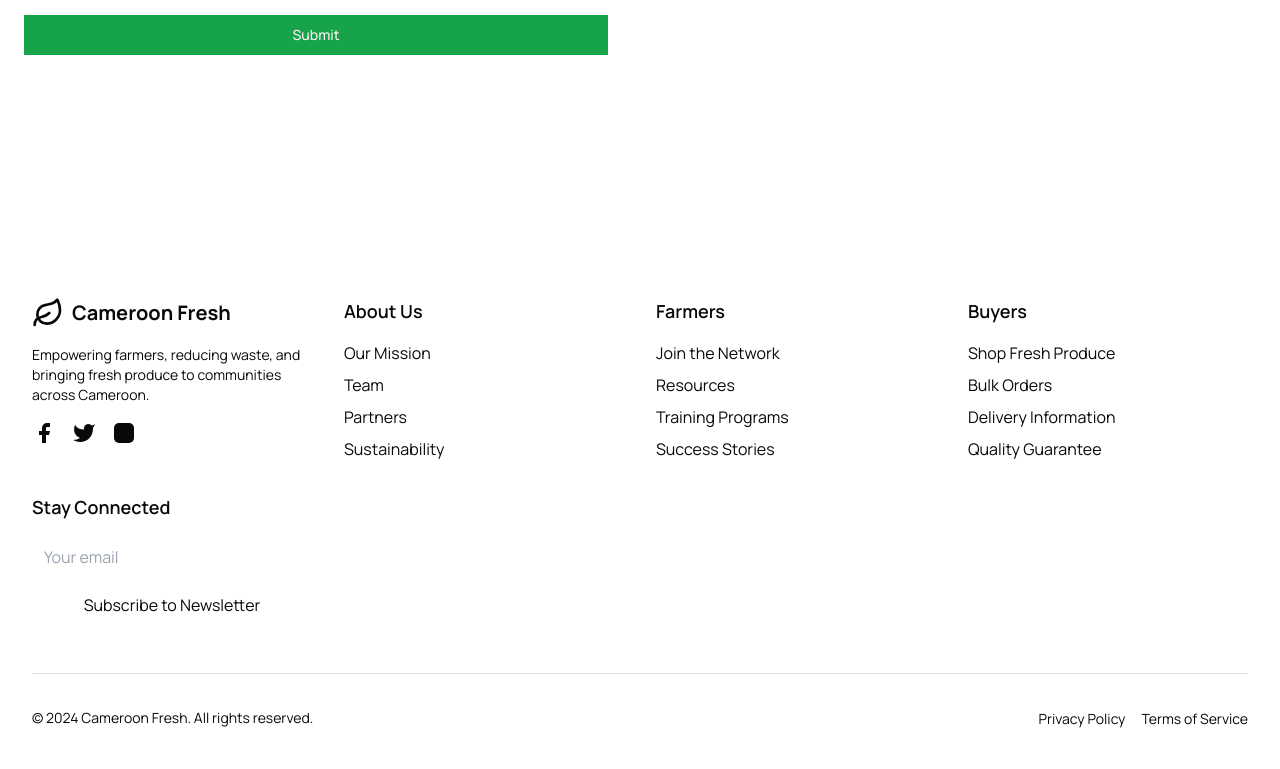
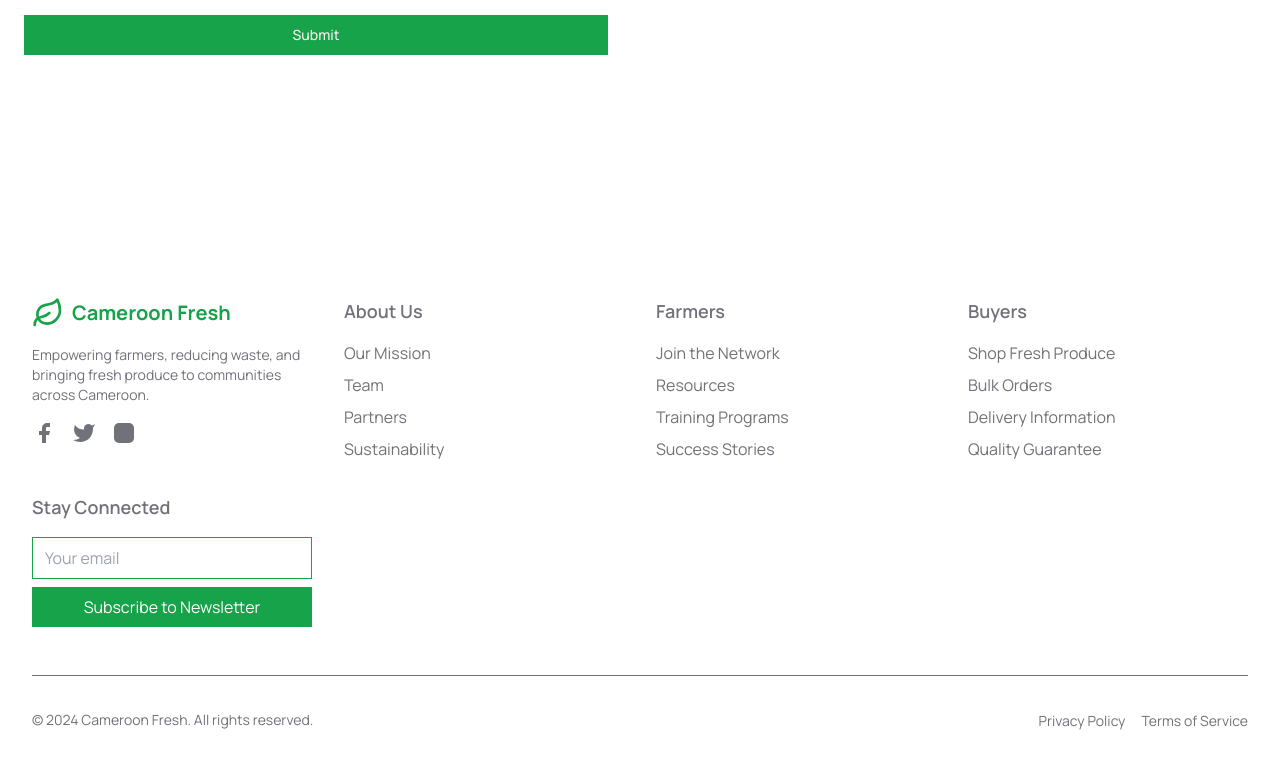
Before and after one commit to jordanwilfry/trojanos, a Next.js app: page /contact in a window 1280 px wide. Shown: the part 607-1376 px from the top of the page. Built offline with nearby package versions, Linux system fonts and the light colour scheme.

Commit message:
footer and navbar modified

```diff
--- a/components/layout/contact.jsx
+++ b/components/layout/contact.jsx
@@ -1,3 +1,8 @@
+"use client"
+
+import { useEffect, useRef } from "react";
+import { motion } from "framer-motion";
+import gsap from "gsap";
 import Link from "next/link";
 import { Label } from "@/components/ui/label";
 import { Input } from "@/components/ui/input";
@@ -5,12 +10,38 @@ import { Textarea } from "@/components/ui/textarea";
 import { Button } from "@/components/ui/button";
 
 export default function ContactPage() {
+  const formRef = useRef(null);
+
+  useEffect(() => {
+    const elements = formRef.current.querySelectorAll(
+      "input, textarea, button"
+    );
+    gsap.from(elements, {
+      duration: 0.6,
+      y: -20,
+      opacity: 0,
+      stagger: 0.2,
+      ease: "power3.out",
+      delay: 0.5,
+    });
+  }, []);
+
   return (
-    <div className="flex flex-col min-h-[100dvh]">
+    <div className="flex flex-col min-h-[100vh]">
       <main className="flex-1">
-        <section className="w-full py-12 md:py-24 lg:py-32">
+        <motion.section
+          initial={{ opacity: 0, y: 50 }}
+          animate={{ opacity: 1, y: 0 }}
+          transition={{ duration: 0.8 }}
+          className="w-full py-12 md:py-24 lg:py-32"
+        >
           <div className="container px-4 md:px-6 grid gap-6 lg:grid-cols-[1fr_400px] lg:gap-12 xl:grid-cols-[1fr_600px]">
-            <div className="flex flex-col justify-center space-y-4">
+            <motion.div
+              initial={{ opacity: 0, x: -100 }}
+              animate={{ opacity: 1, x: 0 }}
+              transition={{ duration: 0.8, delay: 0.3 }}
+              className="flex flex-col justify-center space-y-4"
+            >
               <div className="space-y-2">
                 <h1 className="text-3xl font-bold tracking-tighter sm:text-5xl xl:text-6xl/none">
                   Contact Us
@@ -20,10 +51,10 @@ export default function ContactPage() {
                   can get involved, or to discuss potential partnerships.
                 </p>
               </div>
-              <div className="grid gap-4">
+              <div className="grid gap-4" ref={formRef}>
                 <div>
                   <Label htmlFor="name">Name</Label>
-                  <Input id="name" type="text" placeholder="Enter your name" />
+                  <Input id="name" type="text" placeholder="Enter your name"/>
                 </div>
                 <div>
                   <Label htmlFor="email">Email</Label>
@@ -43,8 +74,13 @@ export default function ContactPage() {
                 </div>
                 <Button className="w-full">Submit</Button>
               </div>
-            </div>
-            <div className="flex flex-col justify-center space-y-4">
+            </motion.div>
+            <motion.div
+              initial={{ opacity: 0, x: 100 }}
+              animate={{ opacity: 1, x: 0 }}
+              transition={{ duration: 0.8, delay: 0.6 }}
+              className="flex flex-col justify-center space-y-4"
+            >
               <div className="space-y-2">
                 <h2 className="text-2xl font-bold">Our Contact Info</h2>
                 <div className="">
@@ -66,9 +102,9 @@ export default function ContactPage() {
                   <InstagramIcon className="h-6 w-6" />
                 </Link>
               </div>
-            </div>
+            </motion.div>
           </div>
-        </section>
+        </motion.section>
       </main>
     </div>
   );
--- a/components/layout/footer.jsx
+++ b/components/layout/footer.jsx
@@ -49,26 +49,26 @@ export function Footer() {
       initial={{ opacity: 0 }}
       animate={{ opacity: 1 }}
       transition={{ duration: 0.5 }}
-      className=""
+      className="bg-background text-muted-foreground"
     >
       <div className="max-w-7xl mx-auto px-4 sm:px-6 lg:px-8 py-12">
         <div className="grid grid-cols-1 md:grid-cols-2 lg:grid-cols-4 gap-8">
           <div className="space-y-4">
             <Link href="/" className="flex items-center" prefetch={false}>
-              <LeafIcon className="h-8 w-8" />
-              <span className="ml-2 text-xl font-bold">Cameroon Fresh</span>
+              <LeafIcon className="h-8 w-8 text-primary" />
+              <span className="ml-2 text-xl font-bold text-primary">Cameroon Fresh</span>
             </Link>
-            <p className="text-sm ">
+            <p className="text-sm">
               Empowering farmers, reducing waste, and bringing fresh produce to communities across Cameroon.
             </p>
             <div className="flex space-x-4">
-              <a href="#" className=" hover transition-colors">
+              <a href="#" className="hover:text-primary transition-colors">
                 <FacebookIcon className="h-6 w-6" />
               </a>
-              <a href="#" className=" hover transition-colors">
+              <a href="#" className="hover:text-primary transition-colors">
                 <TwitterIcon className="h-6 w-6" />
               </a>
-              <a href="#" className=" hover transition-colors">
+              <a href="#" className="hover:text-primary transition-colors">
                 <InstagramIcon className="h-6 w-6" />
               </a>
             </div>
@@ -80,7 +80,7 @@ export function Footer() {
               <ul className="space-y-2">
                 {section.links.map((link) => (
                   <li key={link.name}>
-                    <Link href={link.href} className=" hover transition-colors" prefetch={false}>
+                    <Link href={link.href} className="hover:text-primary transition-colors" prefetch={false}>
                       {link.name}
                     </Link>
                   </li>
@@ -97,12 +97,12 @@ export function Footer() {
                 value={email}
                 onChange={(e) => setEmail(e.target.value)}
                 placeholder="Your email"
-                className="w-full px-3 py-2 rounded-md focus:outline-none focus:ring-2"
+                className="w-full px-3 py-2 rounded-md border border-primary focus:outline-none focus:ring-2 focus:ring-primary"
                 required
               />
               <button
                 type="submit"
-                className="w-full px-3 py-2  rounded-md transition-colors focus:outline-none focus:ring-2 focus:ring-offset-2"
+                className="w-full px-3 py-2 rounded-md bg-primary text-background transition-colors focus:outline-none focus:ring-2 focus:ring-offset-2 focus:ring-primary"
               >
                 Subscribe to Newsletter
               </button>
@@ -110,11 +110,11 @@ export function Footer() {
           </div>
         </div>
 
-        <div className="mt-12 pt-8 border-t flex flex-col sm:flex-row justify-between items-center">
-          <p className="text-sm ">&copy; 2024 Cameroon Fresh. All rights reserved.</p>
+        <div className="mt-12 pt-8 border-t border-muted-foreground flex flex-col sm:flex-row justify-between items-center">
+          <p className="text-sm">&copy; 2024 Cameroon Fresh. All rights reserved.</p>
           <div className="mt-4 sm:mt-0">
-            <Link href="/privacy" className="text-sm  hover mr-4" prefetch={false}>Privacy Policy</Link>
-            <Link href="/terms" className="text-sm  hover" prefetch={false}>Terms of Service</Link>
+            <Link href="/privacy" className="text-sm hover:text-primary transition-colors mr-4" prefetch={false}>Privacy Policy</Link>
+            <Link href="/terms" className="text-sm hover:text-primary transition-colors" prefetch={false}>Terms of Service</Link>
           </div>
         </div>
       </div>
--- a/components/layout/navbar.jsx
+++ b/components/layout/navbar.jsx
@@ -7,8 +7,8 @@ import { Sheet, SheetContent, SheetTrigger } from "@/components/ui/sheet"
 
 export function Navbar() {
   const navItems = [
-    { name: 'About', href: '/about' },
-    { name: 'Impact', href: '/impact' },
+    // { name: 'About', href: '/about' },
+    // { name: 'Impact', href: '/impact' },
     { name: 'Solutions', href: '/solutions' },
     { name: 'Shop', href: '/shop' },
     { name: 'Contact', href: '/contact' },
```
Also changed, not shown: app/impact/page.jsx (deleted).
